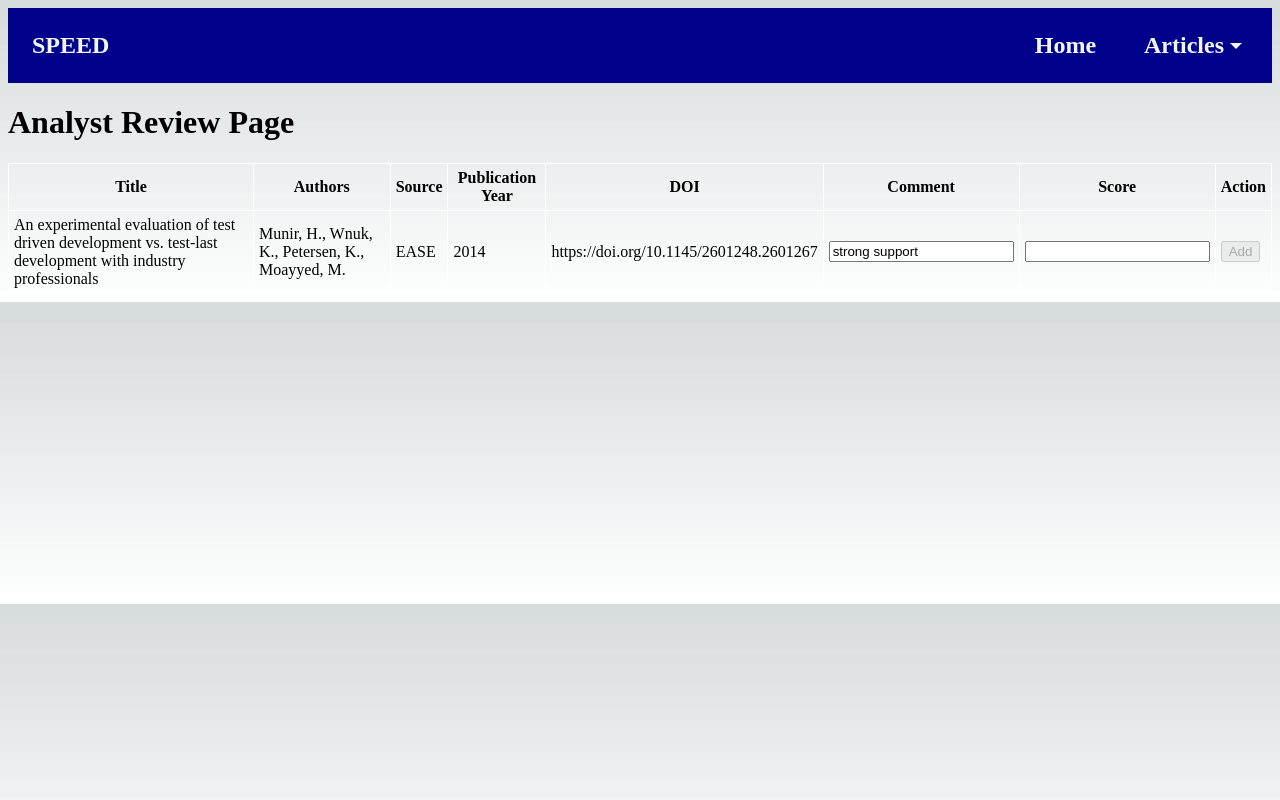
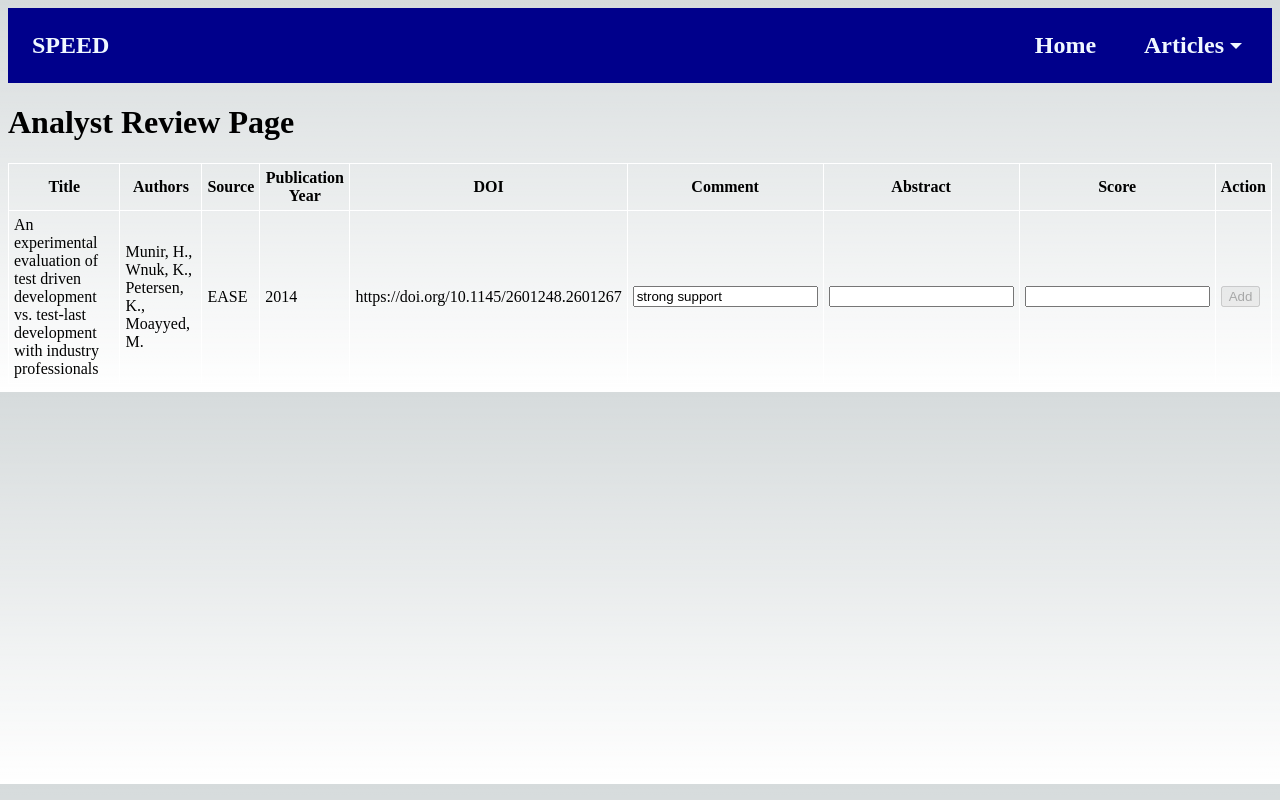
Before and after one commit to jimmyAUT/CISE_SPEED_Group5101, a Next.js app in the folder frontend/: page /analyst in a window 1280 px wide. Built offline with nearby package versions, Linux system fonts and the light colour scheme.

Commit message:
final test analyst page

```diff
--- a/frontend/src/pages/analyst/index.tsx
+++ b/frontend/src/pages/analyst/index.tsx
@@ -9,9 +9,8 @@ interface ArticleInterface {
   source: string;
   pubyear: string;
   doi: string;
-  claim?: string;
-  evidence?: string;
   comment?: string;
+  abstract?: string;
   score?: number;
 }
 
@@ -30,14 +29,11 @@ const Analyst: NextPage<AnalystProps> = ({ articles }) => {
   };
 
   const handleAddArticle = (article: ArticleInterface) => {
-    // TODO: Add article to DB using API call
-
-    // For now, let's just console log
     console.log("Adding article to DB:", article);
   };
 
   const headers = [
-    "Title", "Authors", "Source", "Publication Year", "DOI", "Comment", "Score", "Action"
+    "Title", "Authors", "Source", "Publication Year", "DOI", "Comment", "Abstract", "Score", "Action"
   ];
 
   return (
@@ -68,6 +64,13 @@ const Analyst: NextPage<AnalystProps> = ({ articles }) => {
               </td>
               <td>
                 <input
+                  type="text"
+                  value={article.abstract || ''}
+                  onChange={(e) => handleInputChange(article.id, 'abstract', e.target.value)}
+                />
+              </td>
+              <td>
+                <input
                   type="number"
                   value={article.score || ''}
                   onChange={(e) => handleInputChange(article.id, 'score', Number(e.target.value))}
@@ -89,16 +92,15 @@ const Analyst: NextPage<AnalystProps> = ({ articles }) => {
   );
 };
 
-// ... other imports ...
-
 export const getStaticProps: GetStaticProps<AnalystProps> = async () => {
     try {
       // Directly use the reviewedArticles from dummydata
-    const articles = reviewedArticles.map((article, index) => ({
+      const articles = reviewedArticles.map((article, index) => {
+        return {
           ...article,
           id: `dummy-${index}`, // add a dummy id for now
-      score: null, // Set this to null or provide a default value if necessary
-    }));
+        };
+      });
       return {
         props: {
           articles
```
Lines whose indentation alone changed are shown as unchanged.
